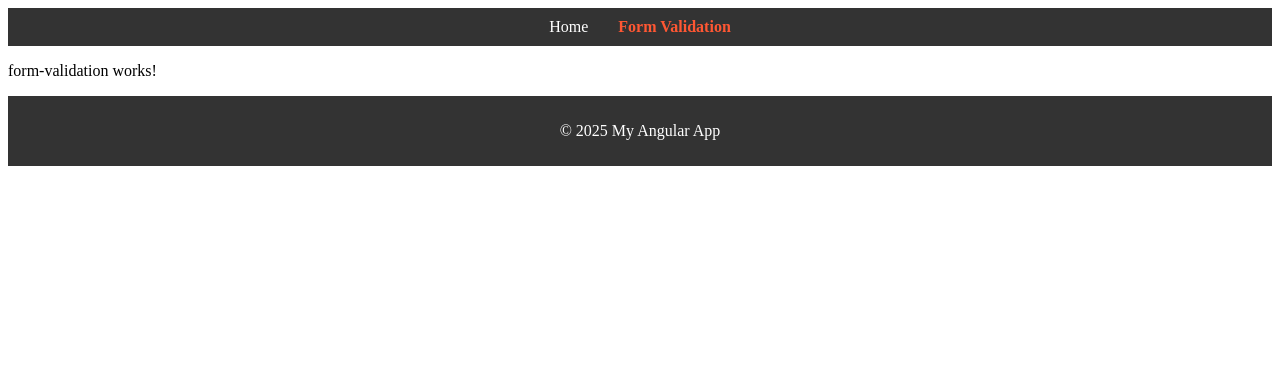
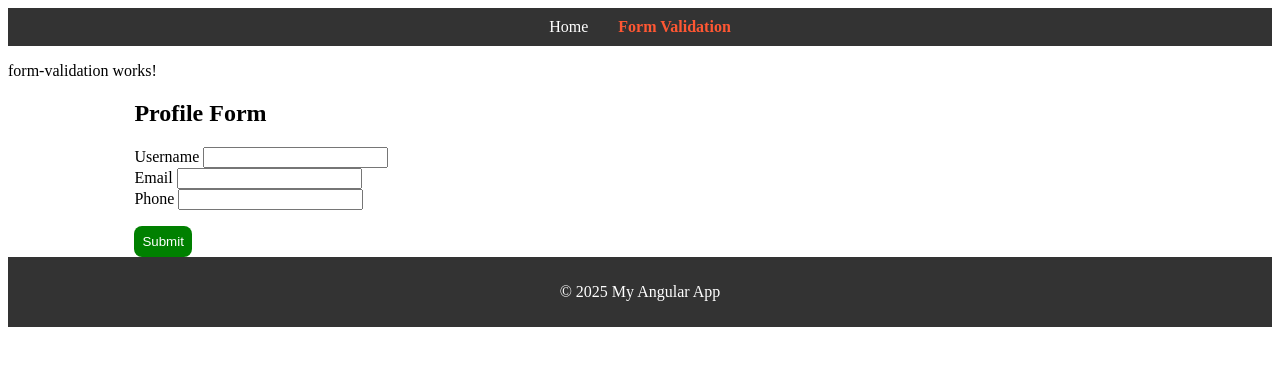
Before and after one commit to hieund20/angular-challenges, an Angular app: page /form-validation in a window 1280 px wide. Shown: the top 366 px of the page. Built offline with nearby package versions, Linux system fonts and the light colour scheme.

Commit message:
feat: add form validation

```diff
--- a/src/app/pages/form-validation/form-validation.component.html
+++ b/src/app/pages/form-validation/form-validation.component.html
@@ -1 +1,45 @@
 <p>form-validation works!</p>
+<div class="form-validation">
+  @if(!isSubmit) {
+  <form [formGroup]="profileForm" (ngSubmit)="handleSubmit()">
+    <h2>Profile Form</h2>
+    <div>
+      <label
+        >Username
+        <input type="text" formControlName="userName" required />
+      </label>
+      <div
+        *ngIf="
+          profileForm.get('userName')?.invalid &&
+          (profileForm.get('userName')?.dirty ||
+            profileForm.get('userName')?.touched)
+        "
+      >
+        <div *ngIf="profileForm.get('userName')?.hasError('required')">
+          <div>Username is required.</div>
+        </div>
+      </div>
+    </div>
+    <div>
+      <label
+        >Email
+        <input type="text" formControlName="email" required />
+      </label>
+    </div>
+    <div>
+      <label
+        >Phone
+        <input type="text" formControlName="phone" required />
+      </label>
+    </div>
+    <button type="submit" [disabled]="profileForm.invalid">Submit</button>
+  </form>
+  } @else {
+  <div class="infor">
+    <h2>Profile Form</h2>
+    <p>Name: {{ profileForm.value.userName }}</p>
+    <p>Email: {{ profileForm.value.email }}</p>
+    <p>Phone: {{ profileForm.value.phone }}</p>
+  </div>
+  }
+</div>
--- a/src/app/pages/form-validation/form-validation.component.scss
+++ b/src/app/pages/form-validation/form-validation.component.scss
@@ -0,0 +1,20 @@
+.form-validation {
+  width: 80%;
+  margin: 0 auto;
+
+  & button {
+    margin-top: 16px;
+    background-color: green;
+    color: white;
+    border-radius: 8px;
+    padding: 8px;
+    border: none;
+
+    cursor: pointer;
+  }
+}
+
+.infor {
+  width: 80%;
+  margin: 0 auto;
+}
--- a/src/app/pages/form-validation/form-validation.component.ts
+++ b/src/app/pages/form-validation/form-validation.component.ts
@@ -1,11 +1,29 @@
+import { CommonModule } from '@angular/common';
 import { Component } from '@angular/core';
+import {
+  FormControl,
+  FormGroup,
+  ReactiveFormsModule,
+  Validators,
+} from '@angular/forms';
 
 @Component({
   selector: 'app-form-validation',
-  imports: [],
+  imports: [ReactiveFormsModule, CommonModule],
   templateUrl: './form-validation.component.html',
-  styleUrl: './form-validation.component.scss'
+  styleUrl: './form-validation.component.scss',
 })
 export class FormValidationComponent {
+  isSubmit: boolean = false;
 
+  profileForm = new FormGroup({
+    email: new FormControl<string>('', [Validators.required, Validators.email]),
+    userName: new FormControl<string>('', Validators.required),
+    phone: new FormControl<string>('', Validators.required),
+  });
+
+  handleSubmit() {
+    console.log(this.profileForm.controls.email);
+    this.isSubmit = true;
+  }
 }
```
